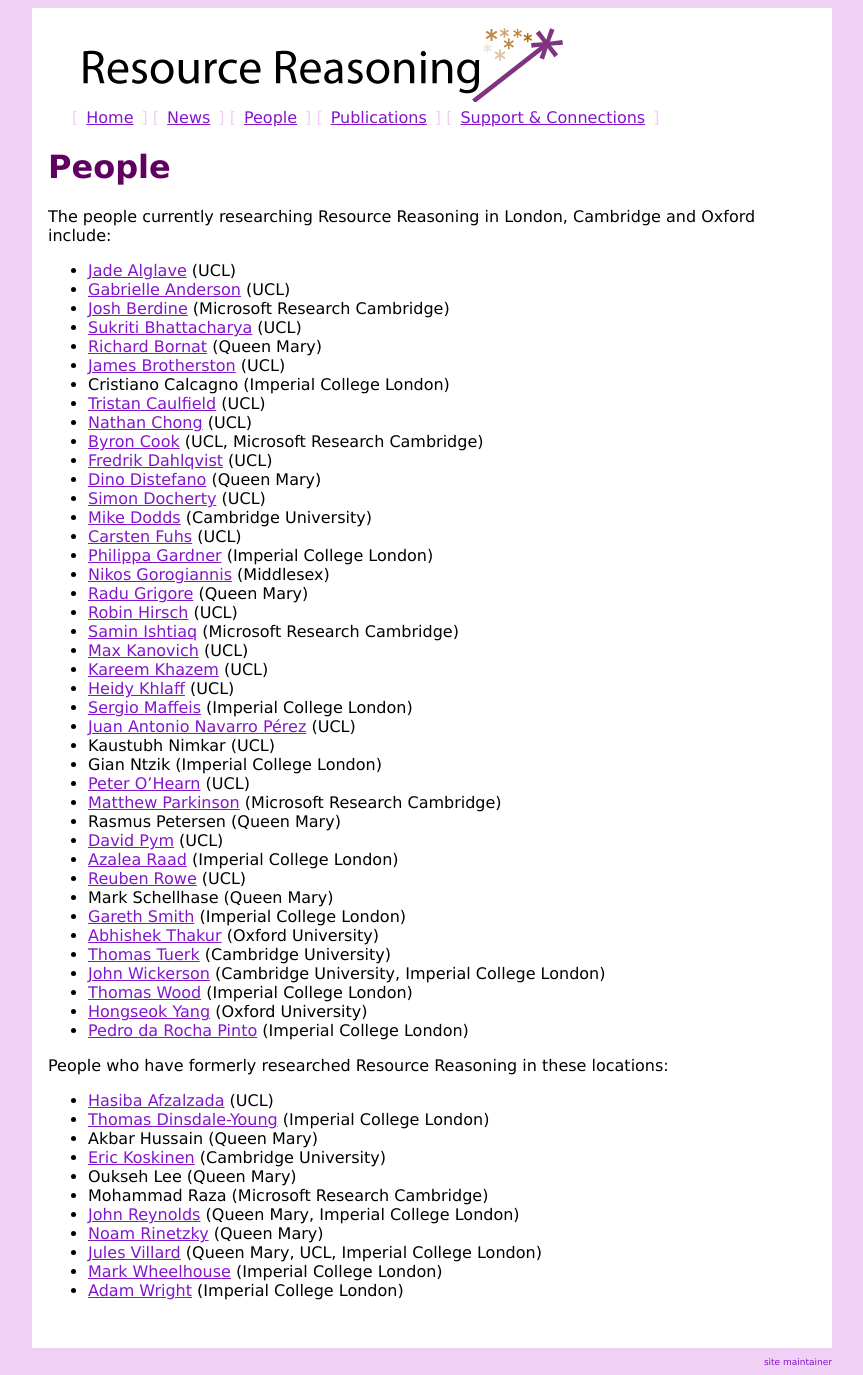
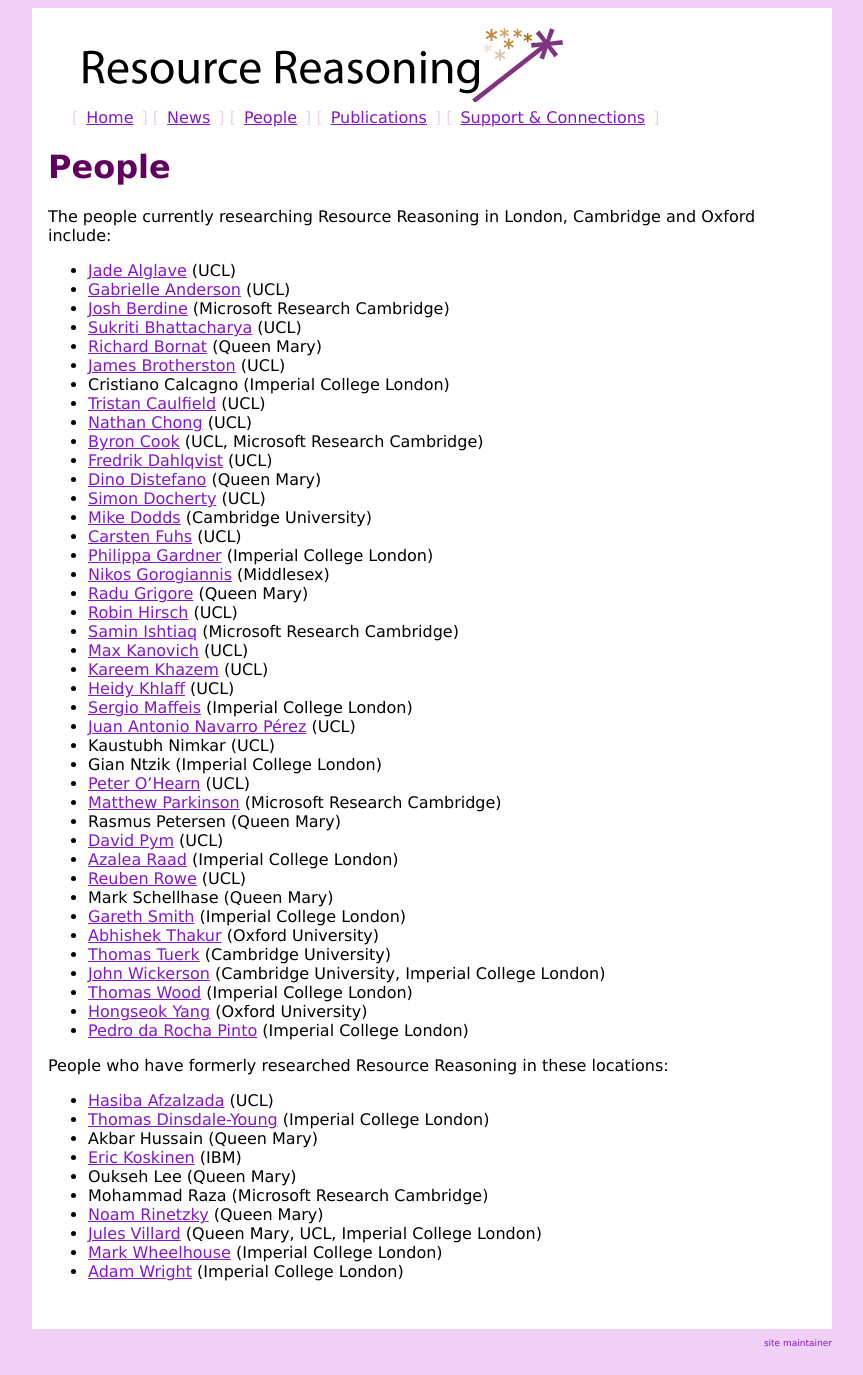
Before and after one commit to resource-reasoning/resourcereasoning.com, a Jekyll site: the page built from people.md, in a window 1280 px wide. Shown: the whole page, without its empty margins (208-1071 px from the left). Built offline with Jekyll 4.4.1, drawn with Linux system fonts in a browser that asks for light colours; nearby versions of some CDN libraries.

Commit message:
Update people.md

```diff
--- a/people.md
+++ b/people.md
@@ -52,10 +52,9 @@ People who have formerly researched Resource Reasoning in these locations:
 * [Hasiba Afzalzada](http://www0.cs.ucl.ac.uk/people/H.Afzalzada.html) (UCL)
 * [Thomas Dinsdale-Young](http://www.doc.ic.ac.uk/~td202) (Imperial College London)
 * Akbar Hussain (Queen Mary)
-* [Eric Koskinen](http://cs.nyu.edu/~ejk/) (Cambridge University)
+* [Eric Koskinen](http://cs.nyu.edu/~ejk/) (IBM)
 * Oukseh Lee (Queen Mary)
 * Mohammad Raza (Microsoft Research Cambridge)
-* [John Reynolds](http://www.cs.cmu.edu/~jcr/) (Queen Mary, Imperial College London)
 * [Noam Rinetzky](http://www.cs.tau.ac.il/~maon/) (Queen Mary)
 * [Jules Villard](http://www.doc.ic.ac.uk/~jvillar1/) (Queen Mary, UCL, Imperial College London)
 * [Mark Wheelhouse](http://www.doc.ic.ac.uk/~mjw03) (Imperial College London)
```
